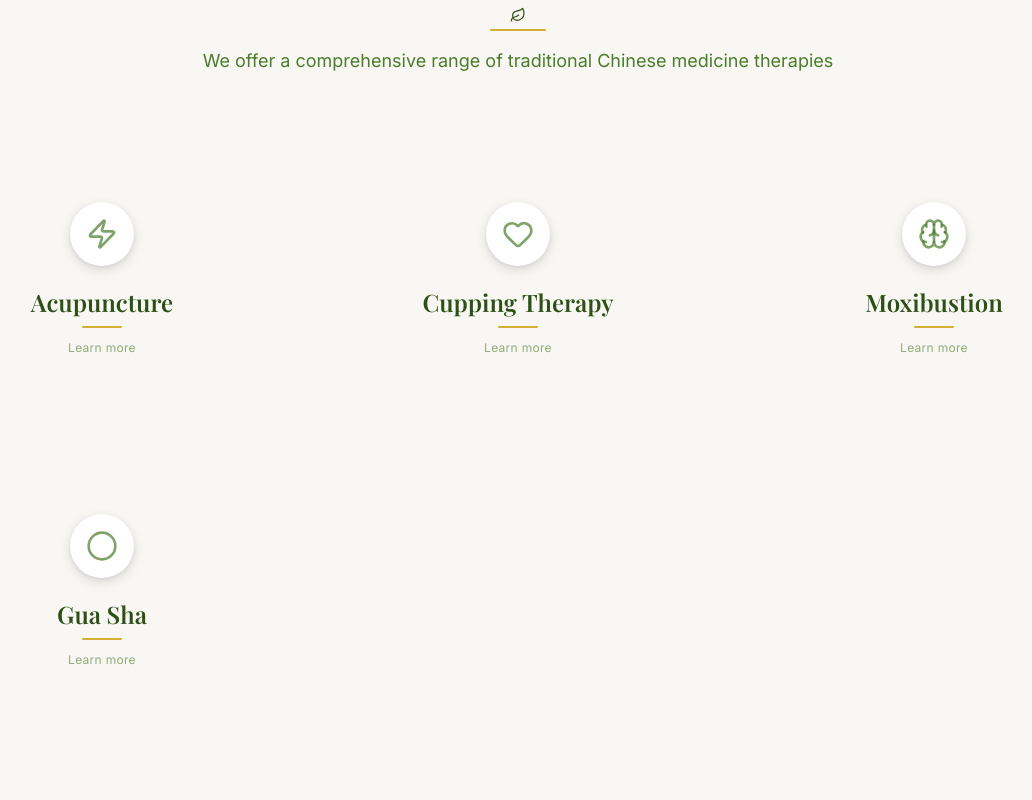
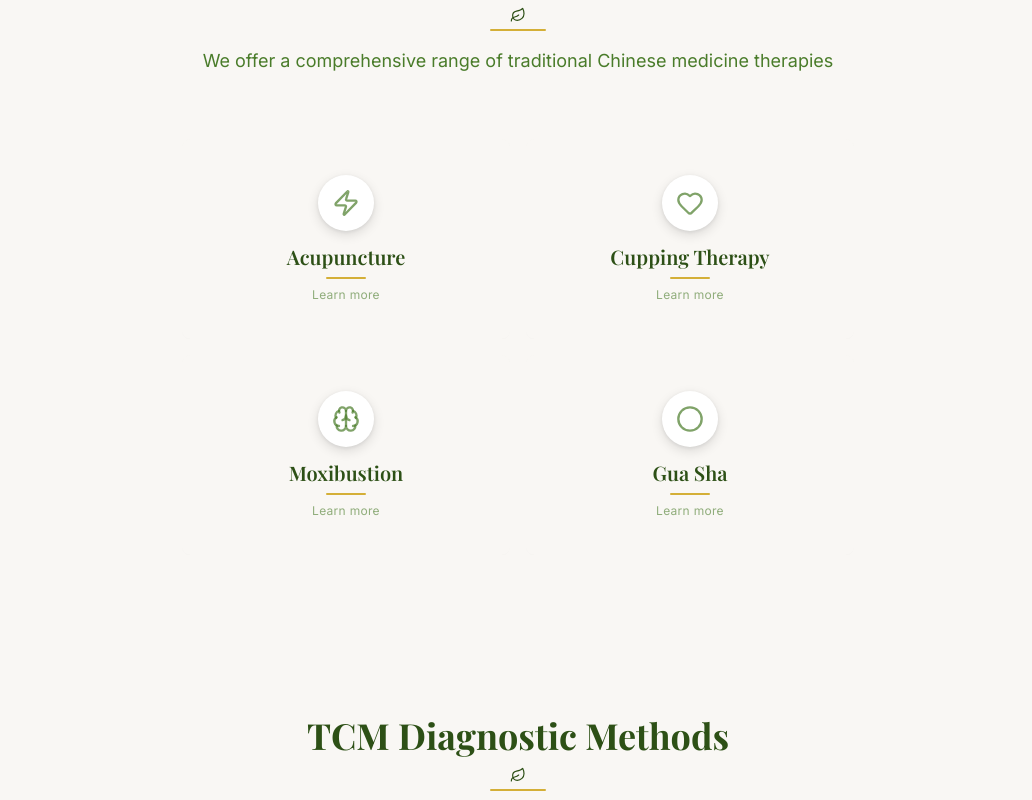
Before and after one commit to hbacalso1229/wellness-needles, a Next.js app: page /chinese-medicine in a window 1280 px wide. Shown: the part 1720-2520 px from the top of the page, without its empty margins (122-1154 px from the left). Built offline with nearby package versions, Linux system fonts and the light colour scheme; no server answers.

Commit message:
Tighten TCM Treatment Methods flip cards into a compact centered 2×2 grid.

```diff
--- a/src/app/chinese-medicine/page.tsx
+++ b/src/app/chinese-medicine/page.tsx
@@ -143,11 +143,12 @@ export default function ChineseMedicine() {
             subtitle="We offer a comprehensive range of traditional Chinese medicine therapies"
           />
 
-          {/* Mobile: horizontal scroll carousel | md: 2-col | lg: 3-col */}
-          <div className="flex gap-5 overflow-x-auto snap-x snap-mandatory pb-4 -mx-4 px-4 sm:-mx-6 sm:px-6 md:mx-0 md:px-0 md:grid md:grid-cols-2 md:overflow-visible md:pb-0 lg:grid-cols-3 md:gap-8">
+          {/* Mobile: horizontal scroll carousel | md+: compact 2x2 */}
+          <div className="mx-auto max-w-2xl flex gap-5 overflow-x-auto snap-x snap-mandatory pb-4 -mx-4 px-4 sm:-mx-6 sm:px-6 md:mx-auto md:px-0 md:grid md:grid-cols-2 md:overflow-visible md:pb-0 md:gap-4">
             <div className="snap-start shrink-0 w-[80vw] sm:w-[55vw] md:w-auto">
               <FeatureCard
                 flippable
+                compact
                 icon={Zap}
                 title="Acupuncture"
                 description="Fine needles inserted at specific points to regulate Qi flow and promote healing throughout the body."
@@ -159,6 +160,7 @@ export default function ChineseMedicine() {
             <div className="snap-start shrink-0 w-[80vw] sm:w-[55vw] md:w-auto">
               <FeatureCard
                 flippable
+                compact
                 icon={Heart}
                 title="Cupping Therapy"
                 description="Gentle suction therapy that improves circulation, reduces inflammation, and releases muscle tension."
@@ -170,6 +172,7 @@ export default function ChineseMedicine() {
             <div className="snap-start shrink-0 w-[80vw] sm:w-[55vw] md:w-auto">
               <FeatureCard
                 flippable
+                compact
                 icon={Brain}
                 title="Moxibustion"
                 description="Therapeutic heat therapy using mugwort herb to warm acupuncture points and strengthen Yang energy."
@@ -181,6 +184,7 @@ export default function ChineseMedicine() {
             <div className="snap-start shrink-0 w-[80vw] sm:w-[55vw] md:w-auto">
               <FeatureCard
                 flippable
+                compact
                 icon={Circle}
                 title="Gua Sha"
                 description="Gentle scraping technique that promotes circulation, reduces inflammation, and supports detoxification."
--- a/src/features/ui/FeatureCard.tsx
+++ b/src/features/ui/FeatureCard.tsx
@@ -12,6 +12,8 @@ interface FeatureCardProps {
   className?: string
   /** When true, icon + title show first; tap/click flips to reveal description */
   flippable?: boolean
+  /** Tighter padding and min-height for denser grids */
+  compact?: boolean
   /** Optional content shown below the description (e.g. link or tag) */
   footer?: ReactNode
 }
@@ -22,15 +24,22 @@ export function FeatureCard({
   description,
   className = '',
   flippable = false,
+  compact = false,
   footer,
 }: FeatureCardProps) {
   const [isFlipped, setIsFlipped] = useState(false)
 
   const iconCircle = (
     <div
-      className="group/icon rounded-full w-16 h-16 flex items-center justify-center mx-auto mb-5 bg-white transition-[transform,box-shadow,color] duration-700 ease-[cubic-bezier(0.22,1,0.36,1)] will-change-transform shadow-[0_4px_12px_rgba(0,0,0,0.12),0_1px_4px_rgba(0,0,0,0.08)] motion-safe:hover:-translate-y-3 motion-safe:hover:scale-125 motion-safe:group-hover:-translate-y-3 motion-safe:group-hover:scale-125 hover:shadow-[0_28px_56px_rgba(74,124,42,0.38),0_12px_24px_rgba(45,80,22,0.2)] group-hover:shadow-[0_28px_56px_rgba(74,124,42,0.38),0_12px_24px_rgba(45,80,22,0.2)]"
+      className={`group/icon rounded-full flex items-center justify-center mx-auto bg-white transition-[transform,box-shadow,color] duration-700 ease-[cubic-bezier(0.22,1,0.36,1)] will-change-transform shadow-[0_4px_12px_rgba(0,0,0,0.12),0_1px_4px_rgba(0,0,0,0.08)] motion-safe:hover:-translate-y-3 motion-safe:hover:scale-125 motion-safe:group-hover:-translate-y-3 motion-safe:group-hover:scale-125 hover:shadow-[0_28px_56px_rgba(74,124,42,0.38),0_12px_24px_rgba(45,80,22,0.2)] group-hover:shadow-[0_28px_56px_rgba(74,124,42,0.38),0_12px_24px_rgba(45,80,22,0.2)] ${
+        compact ? 'h-14 w-14 mb-3' : 'h-16 w-16 mb-5'
+      }`}
     >
-      <Icon className="w-8 h-8 text-secondary/70 transition-[transform,color] duration-700 ease-[cubic-bezier(0.22,1,0.36,1)] group-hover/icon:text-primary group-hover:text-primary motion-safe:group-hover/icon:scale-110 motion-safe:group-hover:scale-110" />
+      <Icon
+        className={`text-secondary/70 transition-[transform,color] duration-700 ease-[cubic-bezier(0.22,1,0.36,1)] group-hover/icon:text-primary group-hover:text-primary motion-safe:group-hover/icon:scale-110 motion-safe:group-hover:scale-110 ${
+          compact ? 'h-7 w-7' : 'h-8 w-8'
+        }`}
+      />
     </div>
   )
 
@@ -59,8 +68,14 @@ export function FeatureCard({
     }
   }
 
+  const minH = compact ? 'min-h-[200px]' : 'min-h-[280px]'
+  const facePad = compact ? 'p-4' : 'p-6'
+  const titleClass = compact
+    ? 'font-serif text-xl font-semibold text-primary mb-1.5'
+    : 'font-serif text-2xl font-semibold text-primary mb-2'
+
   return (
-    <div className={`[perspective:1000px] min-h-[280px] ${className}`}>
+    <div className={`[perspective:1000px] ${minH} ${className}`}>
       <div
         role="button"
         tabIndex={0}
@@ -73,16 +88,16 @@ export function FeatureCard({
         }
         onClick={toggle}
         onKeyDown={onKeyDown}
-        className="relative w-full h-full min-h-[280px] text-left cursor-pointer focus-visible:outline-none focus-visible:ring-2 focus-visible:ring-primary focus-visible:ring-offset-2 focus-visible:ring-offset-cream rounded-lg overflow-hidden"
+        className={`relative w-full h-full ${minH} text-left cursor-pointer focus-visible:outline-none focus-visible:ring-2 focus-visible:ring-primary focus-visible:ring-offset-2 focus-visible:ring-offset-cream rounded-lg overflow-hidden`}
       >
         <div
-          className={`relative w-full h-full min-h-[280px] transition-transform duration-[2000ms] ease-in-out [transform-style:preserve-3d] ${
+          className={`relative w-full h-full ${minH} transition-transform duration-[2000ms] ease-in-out [transform-style:preserve-3d] ${
             isFlipped ? '[transform:rotateY(180deg)]' : ''
           }`}
         >
           {/* Front: icon + title */}
           <div
-            className="absolute inset-0 flex flex-col items-center justify-center text-center rounded-lg bg-cream p-6 shadow-sm group"
+            className={`absolute inset-0 flex flex-col items-center justify-center text-center rounded-lg bg-cream shadow-sm group ${facePad}`}
             style={{
               backfaceVisibility: 'hidden',
               WebkitBackfaceVisibility: 'hidden',
@@ -90,18 +105,17 @@ export function FeatureCard({
             }}
           >
             {iconCircle}
-            <h3 className="font-serif text-2xl font-semibold text-primary mb-2">
-              {title}
-            </h3>
-            <div className="mx-auto mb-3 h-0.5 w-10 rounded-full bg-gold" aria-hidden="true" />
-            <p className="text-xs text-secondary/60 tracking-wide">
-              Learn more
-            </p>
+            <h3 className={titleClass}>{title}</h3>
+            <div
+              className={`mx-auto h-0.5 w-10 rounded-full bg-gold ${compact ? 'mb-2' : 'mb-3'}`}
+              aria-hidden="true"
+            />
+            <p className="text-xs text-secondary/60 tracking-wide">Learn more</p>
           </div>
 
           {/* Back: description (+ optional footer) */}
           <div
-            className="absolute inset-0 flex flex-col items-center justify-center text-center rounded-lg bg-cream p-6 shadow-sm"
+            className={`absolute inset-0 flex flex-col items-center justify-center text-center rounded-lg bg-cream shadow-sm ${facePad}`}
             style={{
               backfaceVisibility: 'hidden',
               WebkitBackfaceVisibility: 'hidden',
```
